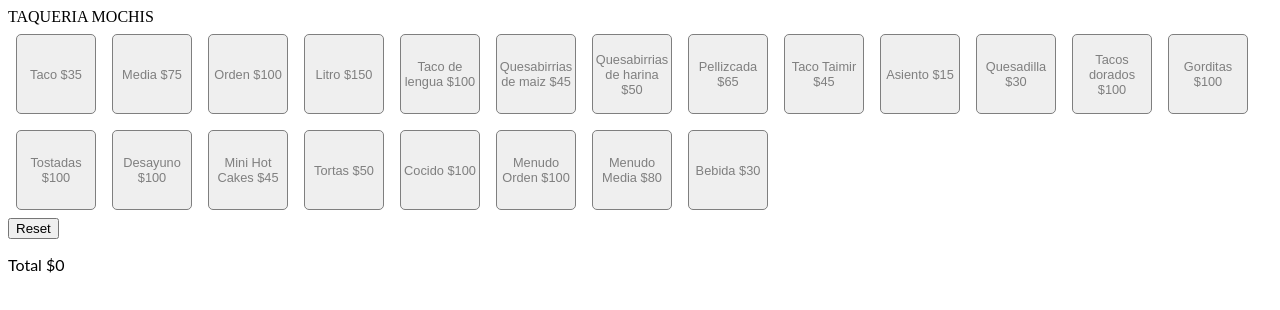
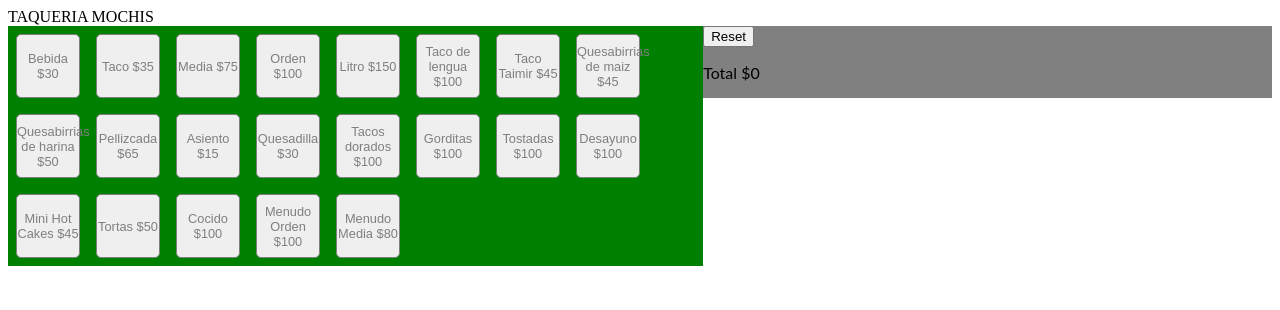
Before and after one commit to jesusrv92/Taqueria-Mochis, a React (Create React App) app: page / in a window 1280 px wide. Shown: the top 310 px of the page. Built offline with nearby package versions, Linux system fonts and the light colour scheme.

Commit message:
style: split summary and menu items

```diff
--- a/OrderInput.tsx
+++ b/OrderInput.tsx
@@ -41,13 +41,15 @@ export const OrderInput = () => {
   };
 
   return (
-    <React.Fragment>
+    <div className="summary">
       <Menu items={menuItems} handleNewOrder={handleNewOrder} />
+      <div className="total">
         <button onClick={() => setOrder([])}>Reset</button>
         <p>
           Total $
           {order.reduce(
-          (acc, orderItem) => acc + orderItem.details.cost * orderItem.quantity,
+            (acc, orderItem) =>
+              acc + orderItem.details.cost * orderItem.quantity,
             0
           )}
         </p>
@@ -55,7 +57,8 @@ export const OrderInput = () => {
           {order.map((orderItem, index) => (
             <li>
               {orderItem.details.name} ${orderItem.details.cost} *{' '}
-            {orderItem.quantity} = {orderItem.details.cost * orderItem.quantity}
+              {orderItem.quantity} ={' '}
+              {orderItem.details.cost * orderItem.quantity}
               <button
                 onClick={() => {
                   if (orderItem.quantity === 1) return;
@@ -87,6 +90,7 @@ export const OrderInput = () => {
             </li>
           ))}
         </ul>
-    </React.Fragment>
+      </div>
+    </div>
   );
 };
--- a/menuItems.ts
+++ b/menuItems.ts
@@ -1,13 +1,14 @@
 export default [
+  { name: 'Bebida', cost: 30 },
   { name: 'Taco', cost: 35 },
   { name: 'Media', cost: 75 },
   { name: 'Orden', cost: 100 },
   { name: 'Litro', cost: 150 },
   { name: 'Taco de lengua', cost: 100 },
+  { name: 'Taco Taimir', cost: 45 },
   { name: 'Quesabirrias de maiz', cost: 45 },
   { name: 'Quesabirrias de harina', cost: 50 },
   { name: 'Pellizcada', cost: 65 },
-  { name: 'Taco Taimir', cost: 45 },
   { name: 'Asiento', cost: 15 },
   { name: 'Quesadilla', cost: 30 },
   { name: 'Tacos dorados', cost: 100 },
@@ -19,5 +20,4 @@ export default [
   { name: 'Cocido', cost: 100 },
   { name: 'Menudo Orden', cost: 100 },
   { name: 'Menudo Media', cost: 80 },
-  { name: 'Bebida', cost: 30 },
 ];
--- a/style.css
+++ b/style.css
@@ -3,17 +3,23 @@ p {
   font-family: Lato;
 }
 
+.summary {
+  display: flex;
+}
+
 .item_selector {
+  background: green;
   border: none;
   display: flex;
   flex-direction: row;
   flex-wrap: wrap;
+  flex-basis: 55%;
 }
 .item_selector button {
-  width: 5rem;
-  height: 5rem;
+  width: 4rem;
+  height: 4rem;
   font-size: 0.8rem;
-  padding: 1rem 0;
+  padding: 0.5rem 0;
   text-align: center;
   margin: 0.5rem;
   display: inline-block;
@@ -23,3 +29,11 @@ p {
   color: rgb(127, 127, 127);
   white-space: normal;
 }
+
+.total {
+  position: sticky;
+  flex-basis: 45%;
+  background: gray;
+  top: 0;
+  align-self: flex-start;
+}
```
Lines whose indentation alone changed are shown as unchanged.
